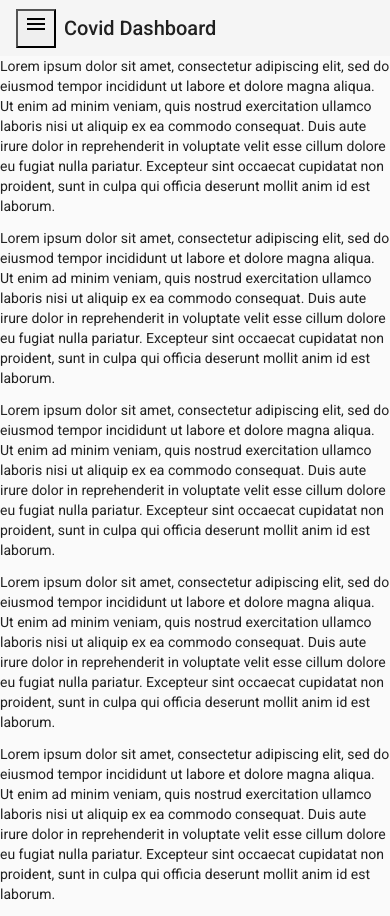
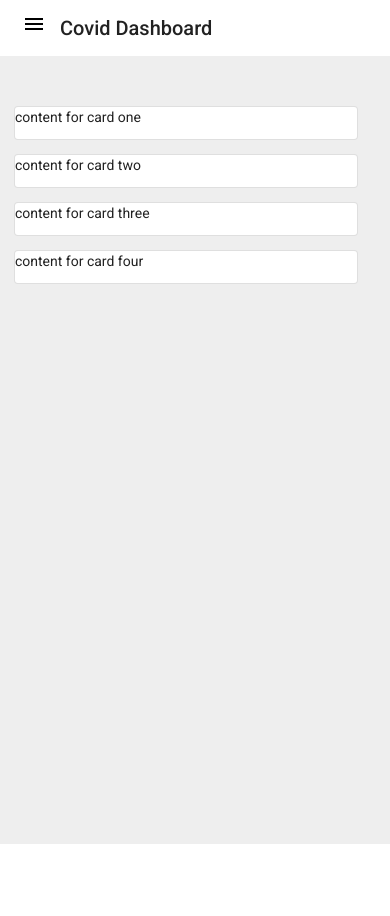
Before and after one commit to gaurav-prince/Covid-Dashboard, an Angular app: page / in a window 390 px wide. After the commit the page ends 844 px from the top, so only its background shows below. Built offline with nearby package versions, Linux system fonts and the light colour scheme.

Commit message:
cards added

```diff
--- a/src/app/app.component.html
+++ b/src/app/app.component.html
@@ -8,22 +8,24 @@
 </mat-toolbar> -->
 
 <div class="example-container" [class.example-is-mobile]="mobileQuery.matches" *ngIf="!shouldRun">
-  <mat-toolbar color="secondary" class="example-toolbar">
-    <button mat-icon-button (click)="snav.toggle()"><mat-icon>menu</mat-icon></button>
+  <mat-toolbar class="example-toolbar">
+    <button mat-icon-button (click)="snav.toggle()">
+      <mat-icon>menu</mat-icon>
+    </button>
     <h1 class="example-app-name">Covid Dashboard</h1>
   </mat-toolbar>
 
-  <mat-sidenav-container class="example-sidenav-container"
-                         [style.marginTop.px]="mobileQuery.matches ? 56 : 0">
-    <mat-sidenav #snav [mode]="mobileQuery.matches ? 'over' : 'side'"
-                 [fixedInViewport]="mobileQuery.matches" fixedTopGap="56">
+  <mat-sidenav-container class="example-sidenav-container" [style.marginTop.px]="mobileQuery.matches ? 56 : 0">
+    <mat-sidenav #snav [mode]="mobileQuery.matches ? 'over' : 'side'" [fixedInViewport]="mobileQuery.matches"
+      fixedTopGap="56">
       <mat-nav-list>
-        <a mat-list-item routerLink="." *ngFor="let nav of fillerNav">{{nav}}</a>
+        <a mat-list-item routerLink="." *ngFor="let nav of fillerNav" class="navItem">{{nav}}</a>
       </mat-nav-list>
     </mat-sidenav>
 
     <mat-sidenav-content>
-      <p *ngFor="let content of fillerContent">{{content}}</p>
+      <!-- <p *ngFor="let content of fillerContent">{{content}}</p> -->
+      <router-outlet></router-outlet>
     </mat-sidenav-content>
   </mat-sidenav-container>
 </div>
--- a/src/app/app.component.scss
+++ b/src/app/app.component.scss
@@ -1,14 +1,14 @@
 .toolbar {
-    position: absolute;
-    top: 0;
-    left: 0;
-    right: 0;
-    height: 60px;
-    display: flex;
-    align-items: center;
+  position           : absolute;
+  top                : 0;
+  left               : 0;
+  right              : 0;
+  height             : 60px;
+  display            : flex;
+  align-items        : center;
   // background-color: #1976d2;
   // color: white;
-    font-weight: 600;
+  font-weight        : 600;
 }
 
 .toolbar img {
@@ -25,29 +25,39 @@
 }
 
 .example-container {
-    display: flex;
+  display       : flex;
   flex-direction: column;
-    position: absolute;
-    top: 0;
-    bottom: 0;
-    left: 0;
-    right: 0;
+  position      : absolute;
+  top           : 0;
+  bottom        : 0;
+  left          : 0;
+  right         : 0;
 }
 
 .example-is-mobile .example-toolbar {
   position: fixed;
   /* Make sure the toolbar will stay on top of the content as it scrolls past. */
-    z-index: 2;
+  z-index : 2;
+}
+
+.example-toolbar {
+  background-color: #fff;
 }
 
 h1.example-app-name {
   margin-left: 8px;
 }
 
+.example-toolbar button{
+  background-color: rgba($color: #ffffff, $alpha: 0.0);
+  border: none;
+}
+
 .example-sidenav-container {
   /* When the sidenav is not fixed, stretch the sidenav container to fill the available space. This
        causes `<mat-sidenav-content>` to act as our scrolling element for desktop layouts. */
   flex: 1;
+  background-color: #eee;
 }
 
 .example-is-mobile .example-sidenav-container {
@@ -55,3 +65,9 @@
        `<body>` to be our scrolling element for mobile layouts. */
   flex: 1 0 auto;
 }
+
+
+.navItem {
+  padding      : 0 24px !important;
+  border-bottom: 1px solid #bbb;
+}
--- a/src/app/app.component.ts
+++ b/src/app/app.component.ts
@@ -10,7 +10,7 @@ export class AppComponent implements OnDestroy {
   title = 'covid-dashboard';
   mobileQuery: MediaQueryList;
 
-  fillerNav = Array.from({length: 5}, (_, i) => `Nav Item ${i + 1}`);
+  fillerNav = ["Home","Vaccinations","Feed","Donate","About"];
 
   fillerContent = Array.from({length: 5}, () =>
       `Lorem ipsum dolor sit amet, consectetur adipiscing elit, sed do eiusmod tempor incididunt ut
--- a/src/app/app.module.ts
+++ b/src/app/app.module.ts
@@ -7,6 +7,7 @@ import {MatSidenavModule} from '@angular/material/sidenav';
 import {MatListModule} from '@angular/material/list';
 
 import { AppComponent } from './app.component';
+import { RouterModule, Router } from '@angular/router';
 import { DashboardComponent } from './dashboard/dashboard.component';
 import { MatToolbarModule } from '@angular/material/toolbar';
 import { MatIconModule } from '@angular/material/icon';
@@ -24,7 +25,8 @@ import { MatIconModule } from '@angular/material/icon';
     MatToolbarModule,
     MatIconModule,
     MatSidenavModule,
-    MatListModule
+    MatListModule,
+    RouterModule
   ],
   providers: [],
   bootstrap: [AppComponent]
--- a/src/app/dashboard/dashboard.component.html
+++ b/src/app/dashboard/dashboard.component.html
@@ -1,4 +1,21 @@
-<div class="toolbar">
-    <h3>COVID Dashboard</h3>
+<div class="toolbar-padding">
+    <div class="centered">
+        <section class="cards">
+            <article class="card">
+                <p>content for card one</p>
+            </article><!-- /card-one -->
 
+            <article class="card">
+                <p>content for card two</p>
+            </article><!-- /card-two -->
+
+            <article class="card">
+                <p>content for card three</p>
+            </article><!-- /card-three -->
+
+            <article class="card">
+                <p>content for card four</p>
+            </article><!-- /card-four -->
+        </section>
+    </div>
 </div>
--- a/src/app/dashboard/dashboard.component.scss
+++ b/src/app/dashboard/dashboard.component.scss
@@ -0,0 +1,74 @@
+.cards {
+    display        : flex;
+    justify-content: space-between;
+    margin-top     : inherit;
+}
+
+
+.card {
+    background   : white;
+    margin-bottom: 2em;
+    flex         : 0 1 calc(25% - 1em);
+    margin-bottom: 2em;
+}
+
+.card a {
+    color          : black;
+    text-decoration: none;
+}
+
+.card a:hover {
+    box-shadow: 3px 3px 8px hsl(0, 0%, 80%);
+}
+
+.card-content {
+    padding: 1.4em;
+}
+
+.card-content h2 {
+    margin-top   : 0;
+    margin-bottom: .5em;
+    font-weight  : bold;
+}
+
+.card-content p {
+    font-size: 80%;
+}
+
+/* Flexbox stuff */
+
+@media screen and (max-width: 992px) {
+    .cards {
+        display        : flex;
+        flex-wrap      : wrap;
+        justify-content: space-between;
+        margin-top     : -1em;
+    }
+
+    .card {
+        display      : flex;
+        flex         : 0 1 calc(50% - .5em);
+        margin-bottom: 1em;
+    }
+}
+
+
+@media screen and (max-width: 600px) {
+    .cards {
+        display        : flex;
+        flex-wrap      : wrap;
+        justify-content: space-between;
+        margin-top     : -1em;
+    }
+
+    .card {
+        display      : flex;
+        flex         : 0 1 95%;
+        margin-bottom: 1em;
+    }
+}
+
+.centered {
+    margin : 0 auto;
+    padding: 0 1em;
+}
--- a/src/styles.scss
+++ b/src/styles.scss
@@ -7,10 +7,12 @@ body {
     height: 100%;
 }
 
+
+
 .toolbar-padding {
     padding-top     : 64px;
     height          : 100%;
-    background-image: linear-gradient(-90deg, #e5eaf5, #d0bdf4, #a28089);
+    // background-image: linear-gradient(-90deg, #e5eaf5, #d0bdf4, #a28089);
 }
 
 .toolbar-padding-background {
```
Lines whose indentation alone changed are shown as unchanged.
